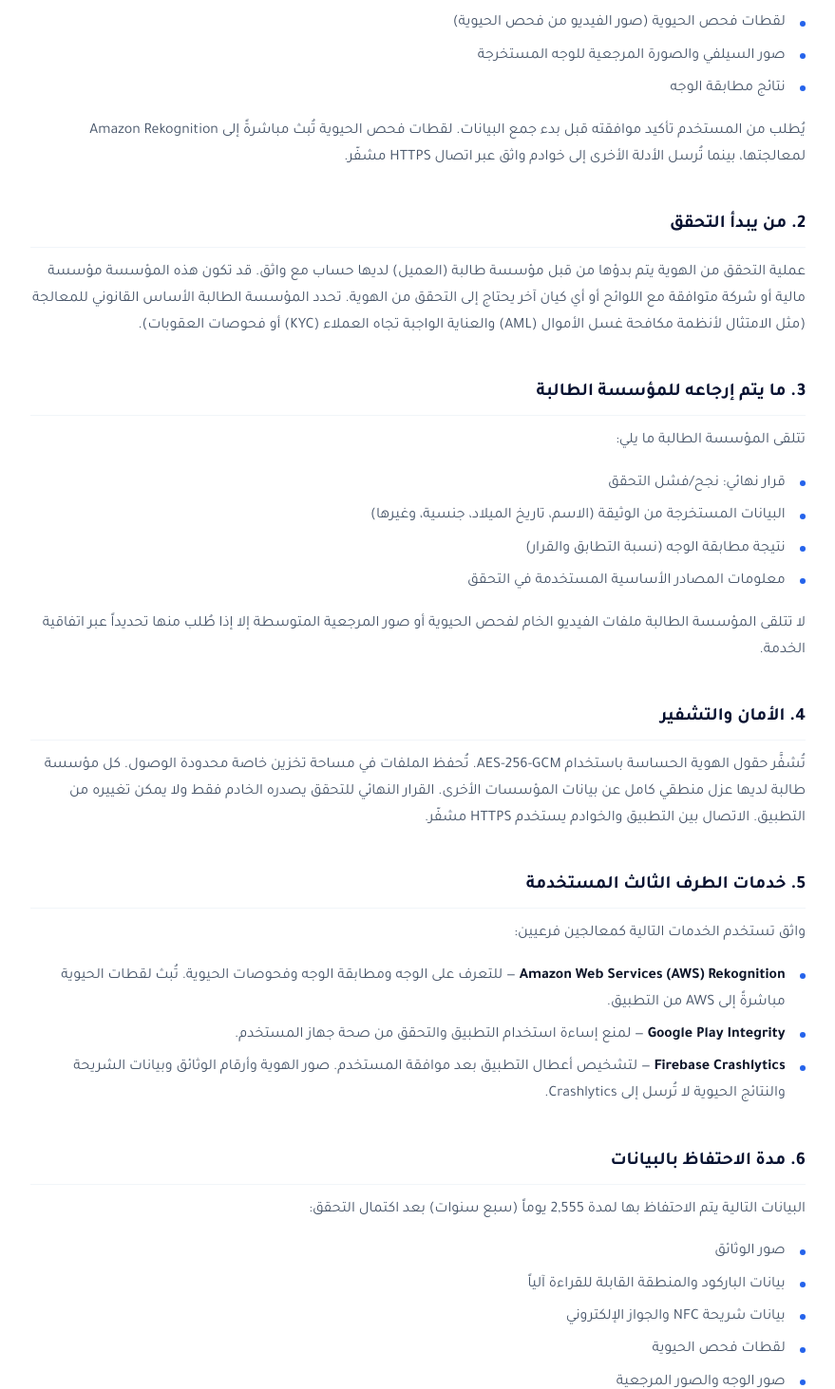
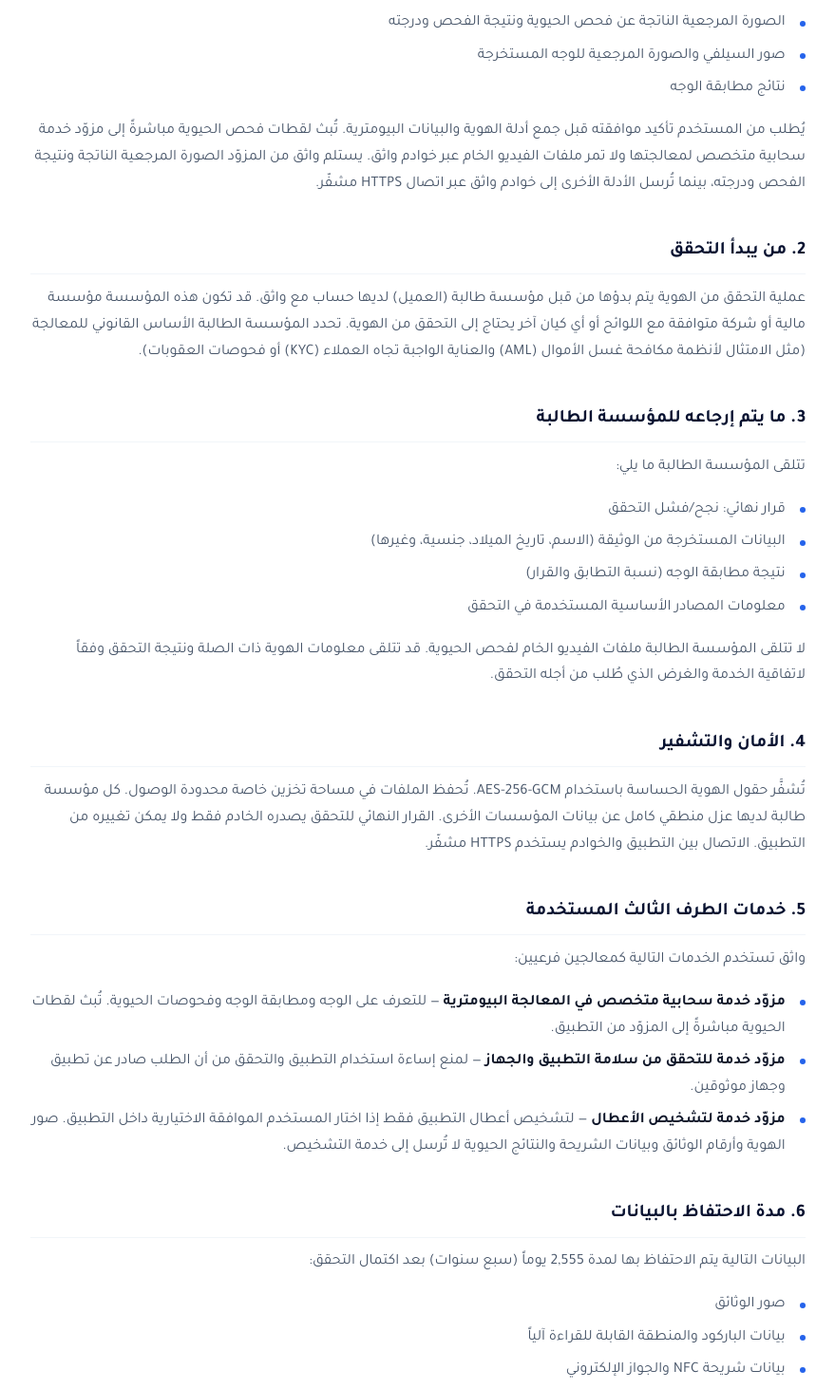
Before and after one commit to abulotus/wathiq, a Next.js app: page /ar/service-data in a window 1280 px wide. Shown: the part 829-2292 px from the top of the page at 95% size, without its empty margins (200-1079 px from the left). Built offline with nearby package versions, Linux system fonts and the light colour scheme; no server answers.

Commit message:
docs(privacy): align mobile verification disclosures

```diff
--- a/app/[locale]/privacy/content.tsx
+++ b/app/[locale]/privacy/content.tsx
@@ -46,7 +46,7 @@ const content = {
         <h2>3. How We Share Your Information</h2>
         <p>We do not sell, rent, or trade your personal data. We may share information with:</p>
         <ul>
-          <li><strong>Service providers and subprocessors</strong> — third-party vendors who process data on our behalf (e.g., hosting, email delivery, analytics) under data processing agreements. For identity verification services, this includes cloud infrastructure providers and specialised verification vendors (e.g., Amazon Web Services for facial recognition and liveness detection). See <a href="service-data">Service Data Information</a> for the complete list.</li>
+          <li><strong>Service providers and subprocessors</strong> — third-party vendors who process data on our behalf (e.g., hosting, email delivery, analytics) under data processing agreements. For identity verification services, this includes cloud infrastructure providers and specialised biometric-processing providers for facial recognition and liveness detection. See <a href="service-data">Service Data Information</a> for further details.</li>
           <li><strong>Requesting organisations</strong> — the organisation that requested your identity verification receives the verification result (pass/fail decision and supporting evidence) as determined by that organisation's agreement with us.</li>
           <li><strong>Legal or regulatory authorities</strong> — where required by law, court order, or regulatory requirement</li>
           <li><strong>Business transfers</strong> — in connection with a merger, acquisition, or sale of assets, your data may be transferred as part of that transaction</li>
@@ -147,7 +147,7 @@ const content = {
         <h2>٣. كيف نشارك معلوماتك</h2>
         <p>نحن لا نبيع أو نؤجر أو نتداول بياناتك الشخصية. قد نشارك المعلومات مع:</p>
         <ul>
-          <li><strong>مزودو الخدمة والمعالجون الفرعيون</strong> — البائعون الخارجيون الذين يعالجون البيانات نيابةً عنا (مثل الاستضافة وتسليم البريد الإلكتروني والتحليلات) بموجب اتفاقيات معالجة البيانات. لخدمات التحقق من الهوية، يشمل ذلك مزودي البنية الأساسية السحابية والبائعين المتخصصين في التحقق (مثل أمازون ويب سيرفيسز للتعرف على الوجه وكشف الحيوية). راجع صفحة <a href="service-data">معلومات بيانات الخدمة</a> للحصول على القائمة الكاملة.</li>
+          <li><strong>مزودو الخدمة والمعالجون الفرعيون</strong> — البائعون الخارجيون الذين يعالجون البيانات نيابةً عنا (مثل الاستضافة وتسليم البريد الإلكتروني والتحليلات) بموجب اتفاقيات معالجة البيانات. لخدمات التحقق من الهوية، يشمل ذلك مزودي البنية الأساسية السحابية ومزودي المعالجة البيومترية المتخصصين في التعرف على الوجه وكشف الحيوية. راجع صفحة <a href="service-data">معلومات بيانات الخدمة</a> لمزيد من التفاصيل.</li>
           <li><strong>المؤسسات الطالبة</strong> — تتلقى المؤسسة التي طلبت التحقق من هويتك نتيجة التحقق (قرار النجاح/الفشل والأدلة الداعمة) كما تحدده اتفاقية تلك المؤسسة معنا.</li>
           <li><strong>السلطات القانونية أو التنظيمية</strong> — عند الاقتضاء بموجب القانون أو أمر المحكمة أو المتطلبات التنظيمية</li>
           <li><strong>عمليات نقل الأعمال</strong> — في حالة الاندماج أو الاستحواذ أو بيع الأصول، قد يتم نقل بياناتك كجزء من تلك الصفقة</li>
--- a/app/[locale]/privacy/page.tsx
+++ b/app/[locale]/privacy/page.tsx
@@ -7,8 +7,8 @@ export async function generateMetadata({ params }: { params: Promise<{ locale: s
   const { locale: localeParam } = await params;
   const locale = (localeParam === 'ar' ? 'ar' : 'en') as Language;
   return locale === 'ar'
-    ? localizedMetadata({ locale, path: '/privacy', title: 'إشعار الخصوصية', description: 'كيف يتعامل واثق مع بيانات زوار الموقع.' })
-    : localizedMetadata({ locale, path: '/privacy', title: 'Privacy Notice', description: 'How Wathiq handles website visitor data.' });
+    ? localizedMetadata({ locale, path: '/privacy', title: 'سياسة الخصوصية', description: 'كيف يتعامل واثق مع بيانات الموقع وتطبيق التحقق من الهوية.' })
+    : localizedMetadata({ locale, path: '/privacy', title: 'Privacy Policy', description: 'How Wathiq handles website and identity-verification application data.' });
 }
 
 export default function Page() {
--- a/app/[locale]/service-data/content.tsx
+++ b/app/[locale]/service-data/content.tsx
@@ -39,12 +39,12 @@ export default function ServiceDataPage() {
                   <li>بيانات المنطقة القابلة للقراءة آلياً (MRZ)</li>
                   <li>بيانات الباركود</li>
                   <li>بيانات شريحة جواز الإلكتروني (NFC) والتوقيعات الرقمية حيث ينطبق</li>
-                  <li>لقطات فحص الحيوية (صور الفيديو من فحص الحيوية)</li>
+                  <li>الصورة المرجعية الناتجة عن فحص الحيوية ونتيجة الفحص ودرجته</li>
                   <li>صور السيلفي والصورة المرجعية للوجه المستخرجة</li>
                   <li>نتائج مطابقة الوجه</li>
                 </ul>
                 <p>
-                  يُطلب من المستخدم تأكيد موافقته قبل بدء جمع البيانات. لقطات فحص الحيوية تُبث مباشرةً إلى Amazon Rekognition لمعالجتها، بينما تُرسل الأدلة الأخرى إلى خوادم واثق عبر اتصال HTTPS مشفّر.
+                  يُطلب من المستخدم تأكيد موافقته قبل جمع أدلة الهوية والبيانات البيومترية. تُبث لقطات فحص الحيوية مباشرةً إلى مزوّد خدمة سحابية متخصص لمعالجتها ولا تمر ملفات الفيديو الخام عبر خوادم واثق. يستلم واثق من المزوّد الصورة المرجعية الناتجة ونتيجة الفحص ودرجته، بينما تُرسل الأدلة الأخرى إلى خوادم واثق عبر اتصال HTTPS مشفّر.
                 </p>
 
                 <h2>2. من يبدأ التحقق</h2>
@@ -63,7 +63,7 @@ export default function ServiceDataPage() {
                   <li>معلومات المصادر الأساسية المستخدمة في التحقق</li>
                 </ul>
                 <p>
-                  لا تتلقى المؤسسة الطالبة ملفات الفيديو الخام لفحص الحيوية أو صور المرجعية المتوسطة إلا إذا طُلب منها تحديداً عبر اتفاقية الخدمة.
+                  لا تتلقى المؤسسة الطالبة ملفات الفيديو الخام لفحص الحيوية. قد تتلقى معلومات الهوية ذات الصلة ونتيجة التحقق وفقاً لاتفاقية الخدمة والغرض الذي طُلب من أجله التحقق.
                 </p>
 
                 <h2>4. الأمان والتشفير</h2>
@@ -76,9 +76,9 @@ export default function ServiceDataPage() {
                   واثق تستخدم الخدمات التالية كمعالجين فرعيين:
                 </p>
                 <ul>
-                  <li><strong>Amazon Web Services (AWS) Rekognition</strong> — للتعرف على الوجه ومطابقة الوجه وفحوصات الحيوية. تُبث لقطات الحيوية مباشرةً إلى AWS من التطبيق.</li>
-                  <li><strong>Google Play Integrity</strong> — لمنع إساءة استخدام التطبيق والتحقق من صحة جهاز المستخدم.</li>
-                  <li><strong>Firebase Crashlytics</strong> — لتشخيص أعطال التطبيق بعد موافقة المستخدم. صور الهوية وأرقام الوثائق وبيانات الشريحة والنتائج الحيوية لا تُرسل إلى Crashlytics.</li>
+                  <li><strong>مزوّد خدمة سحابية متخصص في المعالجة البيومترية</strong> — للتعرف على الوجه ومطابقة الوجه وفحوصات الحيوية. تُبث لقطات الحيوية مباشرةً إلى المزوّد من التطبيق.</li>
+                  <li><strong>مزوّد خدمة للتحقق من سلامة التطبيق والجهاز</strong> — لمنع إساءة استخدام التطبيق والتحقق من أن الطلب صادر عن تطبيق وجهاز موثوقين.</li>
+                  <li><strong>مزوّد خدمة لتشخيص الأعطال</strong> — لتشخيص أعطال التطبيق فقط إذا اختار المستخدم الموافقة الاختيارية داخل التطبيق. صور الهوية وأرقام الوثائق وبيانات الشريحة والنتائج الحيوية لا تُرسل إلى خدمة التشخيص.</li>
                 </ul>
 
                 <h2>6. مدة الاحتفاظ بالبيانات</h2>
@@ -89,7 +89,7 @@ export default function ServiceDataPage() {
                   <li>صور الوثائق</li>
                   <li>بيانات الباركود والمنطقة القابلة للقراءة آلياً</li>
                   <li>بيانات شريحة NFC والجواز الإلكتروني</li>
-                  <li>لقطات فحص الحيوية</li>
+                  <li>الصورة المرجعية الناتجة عن فحص الحيوية ونتيجة الفحص ودرجته</li>
                   <li>صور الوجه والصور المرجعية</li>
                   <li>ملفات المراجعة</li>
                 </ul>
@@ -160,12 +160,12 @@ export default function ServiceDataPage() {
                   <li>Machine-readable zone (MRZ) data</li>
                   <li>Barcode data</li>
                   <li>ePassport NFC chip data and digital signatures (where applicable)</li>
-                  <li>Liveness capture footage (video frames from liveness checks)</li>
+                  <li>The reference image returned by the liveness check, its result and score</li>
                   <li>Selfie images and extracted face reference images</li>
                   <li>Face-match results</li>
                 </ul>
                 <p>
-                  Users are asked to confirm consent before data collection begins. Liveness capture is streamed directly to Amazon Rekognition for processing; other evidence is sent to Wathiq servers over encrypted HTTPS connections.
+                  Users are asked to confirm consent before identity evidence and biometric data are collected. Liveness frames are streamed directly to a specialized cloud service provider for processing and raw video does not pass through Wathiq servers. Wathiq receives the resulting reference image, liveness result and score from the provider; other evidence is sent to Wathiq servers over encrypted HTTPS connections.
                 </p>
 
                 <h2>2. Who Initiates Verification</h2>
@@ -184,7 +184,7 @@ export default function ServiceDataPage() {
                   <li>Primary source information used in verification</li>
                 </ul>
                 <p>
-                  The requesting organisation does not receive raw liveness video frames or intermediate face reference images unless specifically requested under the service agreement.
+                  The requesting organisation does not receive raw liveness video frames. It may receive relevant identity information and the verification result under the service agreement and for the purpose for which verification was requested.
                 </p>
 
                 <h2>4. Security and Encryption</h2>
@@ -197,9 +197,9 @@ export default function ServiceDataPage() {
                   Wathiq uses the following services as data subprocessors:
                 </p>
                 <ul>
-                  <li><strong>Amazon Web Services (AWS) Rekognition</strong> — for facial recognition, face matching, and liveness checks. Liveness frames are streamed directly to AWS from the application.</li>
-                  <li><strong>Google Play Integrity</strong> — to prevent application abuse and verify device authenticity.</li>
-                  <li><strong>Firebase Crashlytics</strong> — for application crash diagnostics with user consent. Identity images, document numbers, chip data and biometric results are not sent to Crashlytics.</li>
+                  <li><strong>A specialized cloud biometric-processing provider</strong> — for facial recognition, face matching, and liveness checks. Liveness frames are streamed directly to the provider from the application.</li>
+                  <li><strong>An application and device integrity service provider</strong> — to prevent application abuse and verify that requests originate from a trusted application and device.</li>
+                  <li><strong>A crash-diagnostics service provider</strong> — to diagnose application failures only when the user selects the optional consent inside the application. Identity images, document numbers, chip data and biometric results are not sent to the diagnostics service.</li>
                 </ul>
 
                 <h2>6. Data Retention Period</h2>
@@ -210,7 +210,7 @@ export default function ServiceDataPage() {
                   <li>Document images</li>
                   <li>Barcode and machine-readable-zone data</li>
                   <li>ePassport NFC chip data and signatures</li>
-                  <li>Liveness capture footage</li>
+                  <li>The reference image returned by the liveness check, its result and score</li>
                   <li>Face images and reference photographs</li>
                   <li>Review files</li>
                 </ul>
```
